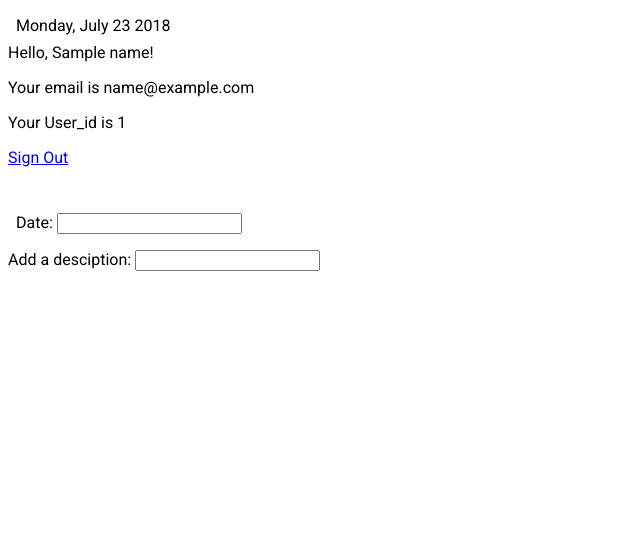
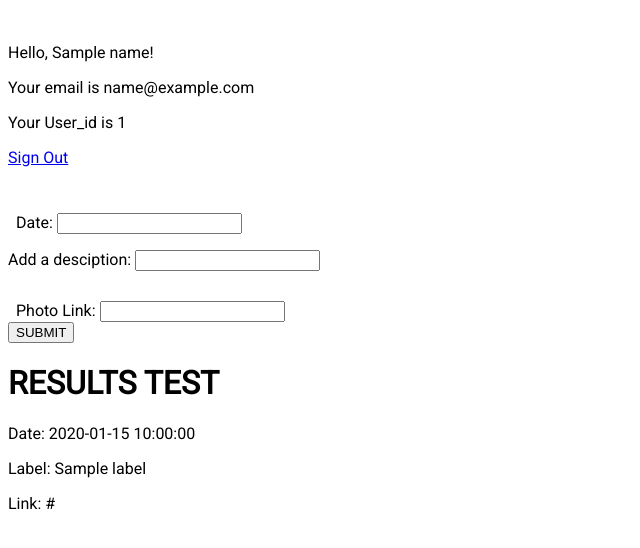
Before and after one commit to Solothread/Out-Fitz, a Python web app: template templates/home.html in a window 1280 px wide. Shown: the top 548 px of the page, without its empty margins (0-640 px from the left). Run offline with Jinja, Linux system fonts and the light colour scheme; the template is opened without the code that fills it: most values are stand-ins (such as "Sample title", 1, 10 or a date in 2020); some libraries are stand-ins or nearby versions.

Commit message:
I modified stuff

```diff
--- a/css/home.css
+++ b/css/home.css
@@ -12,3 +12,8 @@ body {
   padding-top: 30px;
   padding-left: 8px;
 }
+
+#photoLinkContainer {
+  padding-top: 30px;
+  padding-left: 8px;
+}
--- a/templates/home.html
+++ b/templates/home.html
@@ -22,8 +22,18 @@
     <p> Your email is {{email_addr}}
     <p> Your User_id is {{user_id}}
     <a href="{{log_url}}"><p> Sign Out </p></a>
-    <div id="todaysDateText">Monday, July 23 2018</div>
-    <p id="datePickerContainer">Date: <input type="text" id="datepicker"></p>
-    <div> Add a desciption:   <input = description>  </div>
-
+    <p id="datePickerContainer">
+      Date: <input type="text" id="datepicker" name="date">
+    </p>
+    <div>
+      Add a desciption: <input name="label">
+    </div>
+    <div id="photoLinkContainer">
+      Photo Link: <input name="link">
+    </div>
+    <button>SUBMIT</button>
+    <h1>RESULTS TEST</h1>
+    <p>Date: {{date}}</p>
+    <p>Label: {{label}}</p>
+    <p>Link: {{link}}</p>
 </html>
```
Also changed, not shown: main.py (+23 -0 lines).
